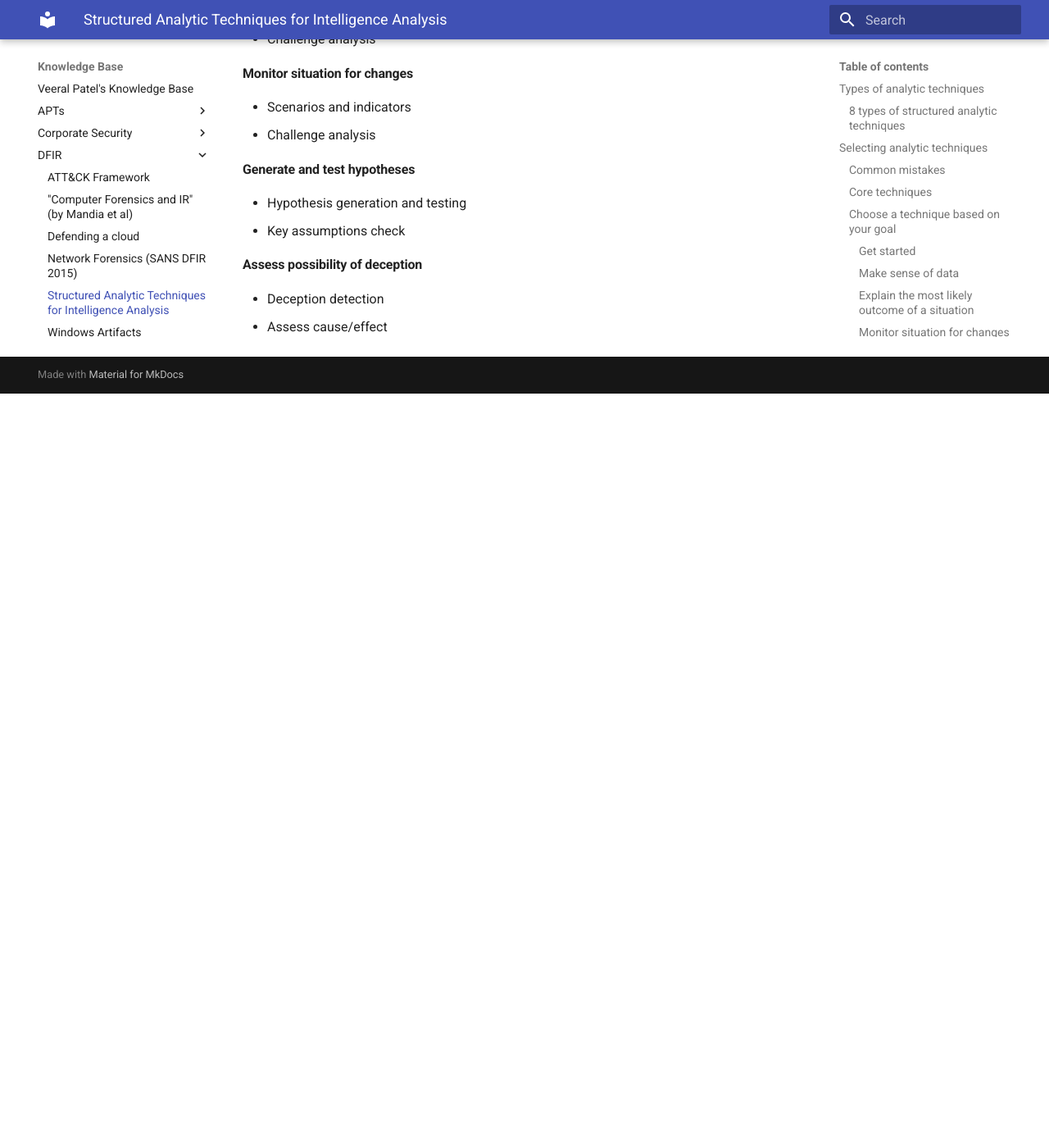
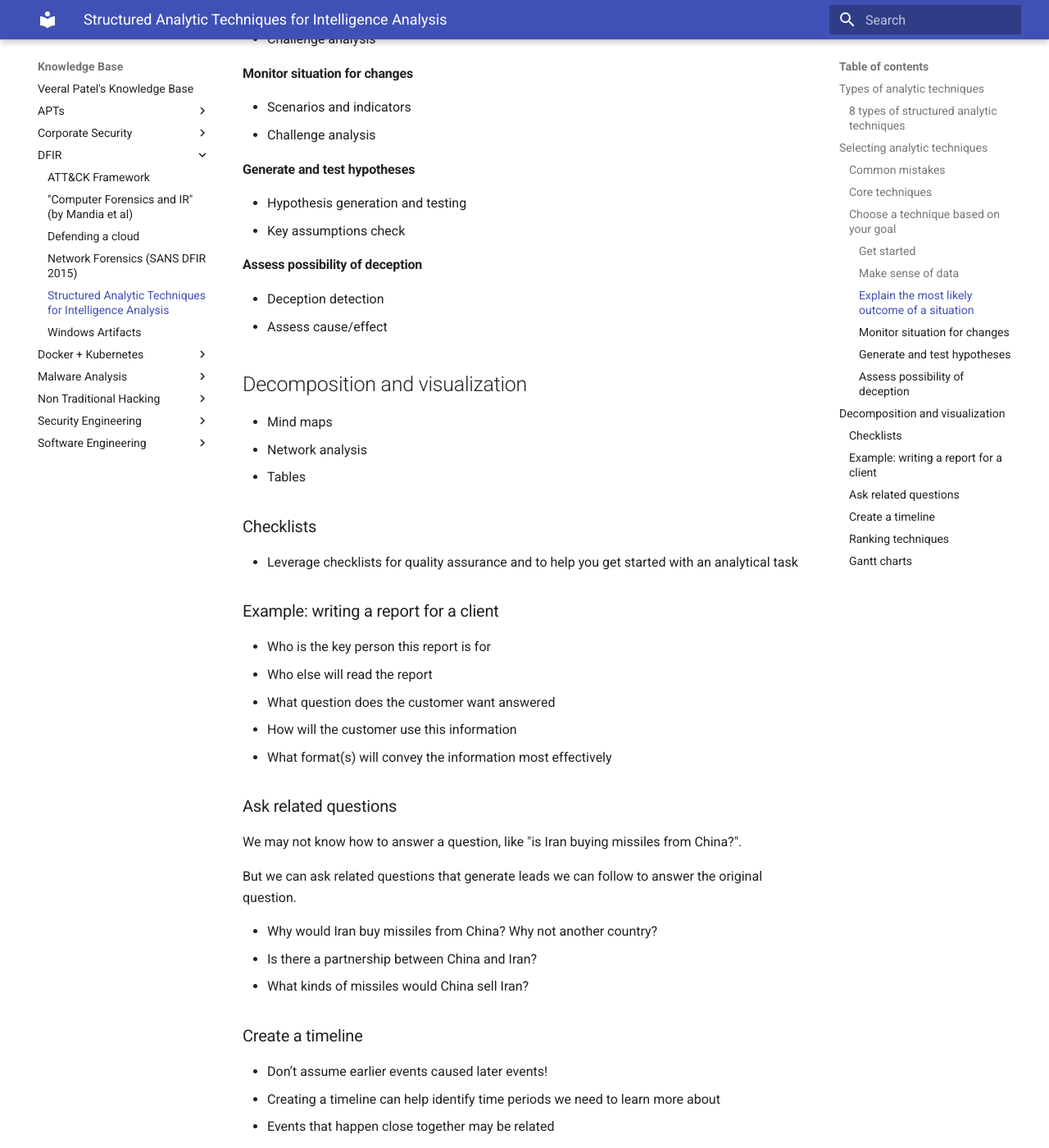
Before and after one commit to veeral-patel/knowledge-base, an MkDocs documentation site: the page built from docs/DFIR/structured-techniques-intelligence-analysis.md, in a window 1280 px wide and 1400 px high, scrolled down 1851 px. Shown: the whole window at 82% size. Built offline with MkDocs 1.6.1 and Material for MkDocs 9.7.7, drawn with Linux system fonts in a browser that asks for light colours; before the commit the page ends 2331 px from its top, so only the background shows below that; some of the changed text lies outside the part shown.

Commit message:
added decomposition and visualization

```diff
--- a/docs/DFIR/structured-techniques-intelligence-analysis.md
+++ b/docs/DFIR/structured-techniques-intelligence-analysis.md
@@ -70,3 +70,49 @@ Expert analysis doesn't work because humans are biased and have limited memory.
 
 - Deception detection
 - Assess cause/effect
+
+## Decomposition and visualization
+
+- Mind maps
+- Network analysis
+- Tables
+
+### Checklists
+
+- Leverage checklists for quality assurance and to help you get started with an analytical task
+
+### Example: writing a report for a client
+
+- Who is the key person this report is for
+- Who else will read the report
+- What question does the customer want answered
+- How will the customer use this information
+- What format(s) will convey the information most effectively
+
+### Ask related questions
+
+We may not know how to answer a question, like "is Iran buying missiles from China?".
+
+But we can ask related questions that generate leads we can follow to answer the original question.
+
+- Why would Iran buy missiles from China? Why not another country?
+- Is there a partnership between China and Iran?
+- What kinds of missiles would China sell Iran?
+
+### Create a timeline
+
+- Don’t assume earlier events caused later events!
+- Creating a timeline can help identify time periods we need to learn more about
+- Events that happen close together may be related
+
+### Ranking techniques
+
+Say I wanted to rank leads A, B, C in order of priority. I could:
+
+- assign weights to different factors, like importance of the system, how recent the lead is, etc. then compute a weighted sum
+- have each person in a group rank the leads. and then combine the individual rankings somehow
+- compare each lead against every other lead
+
+### Gantt charts
+
+- useful for describing project schedules
```
